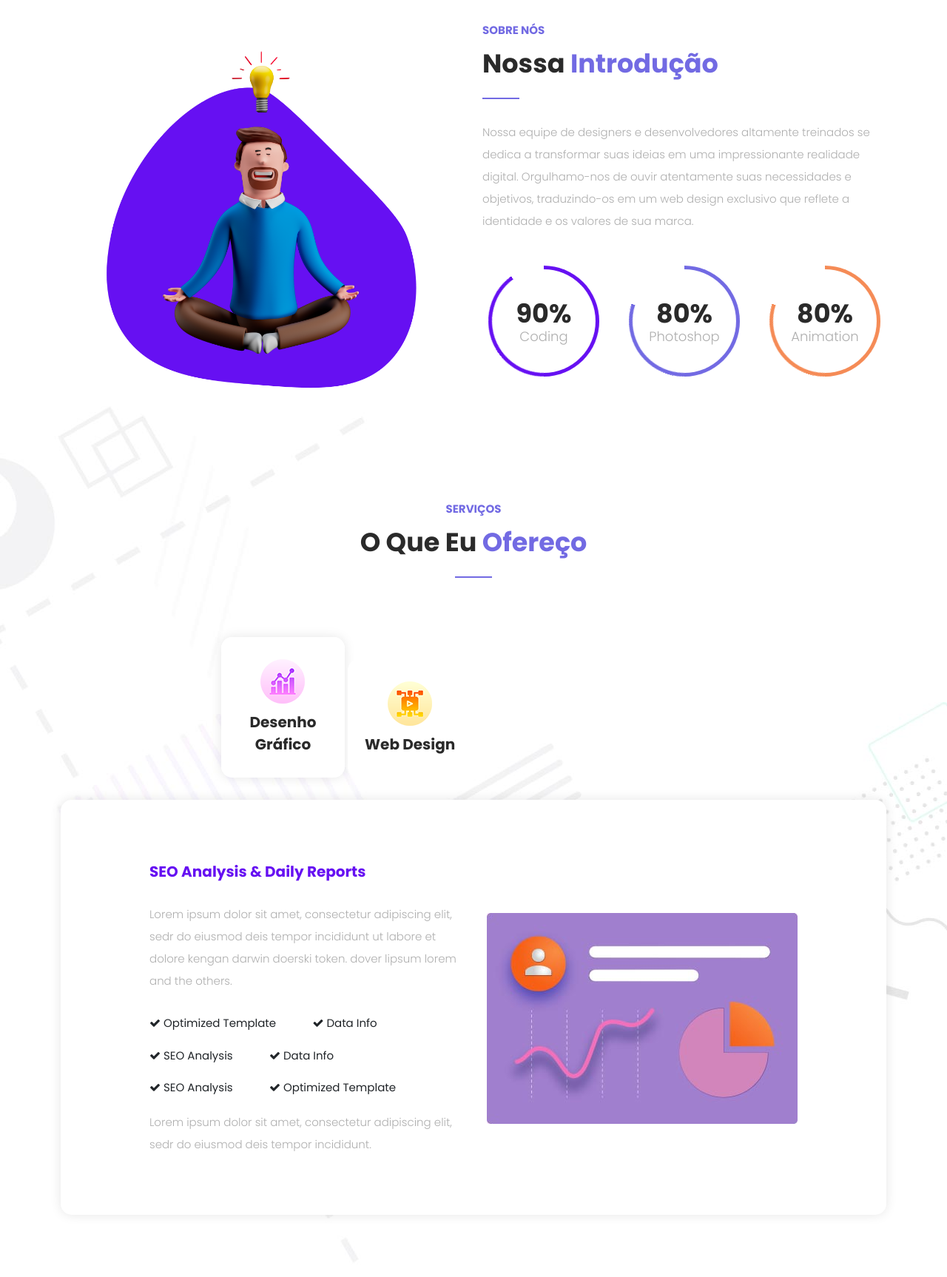
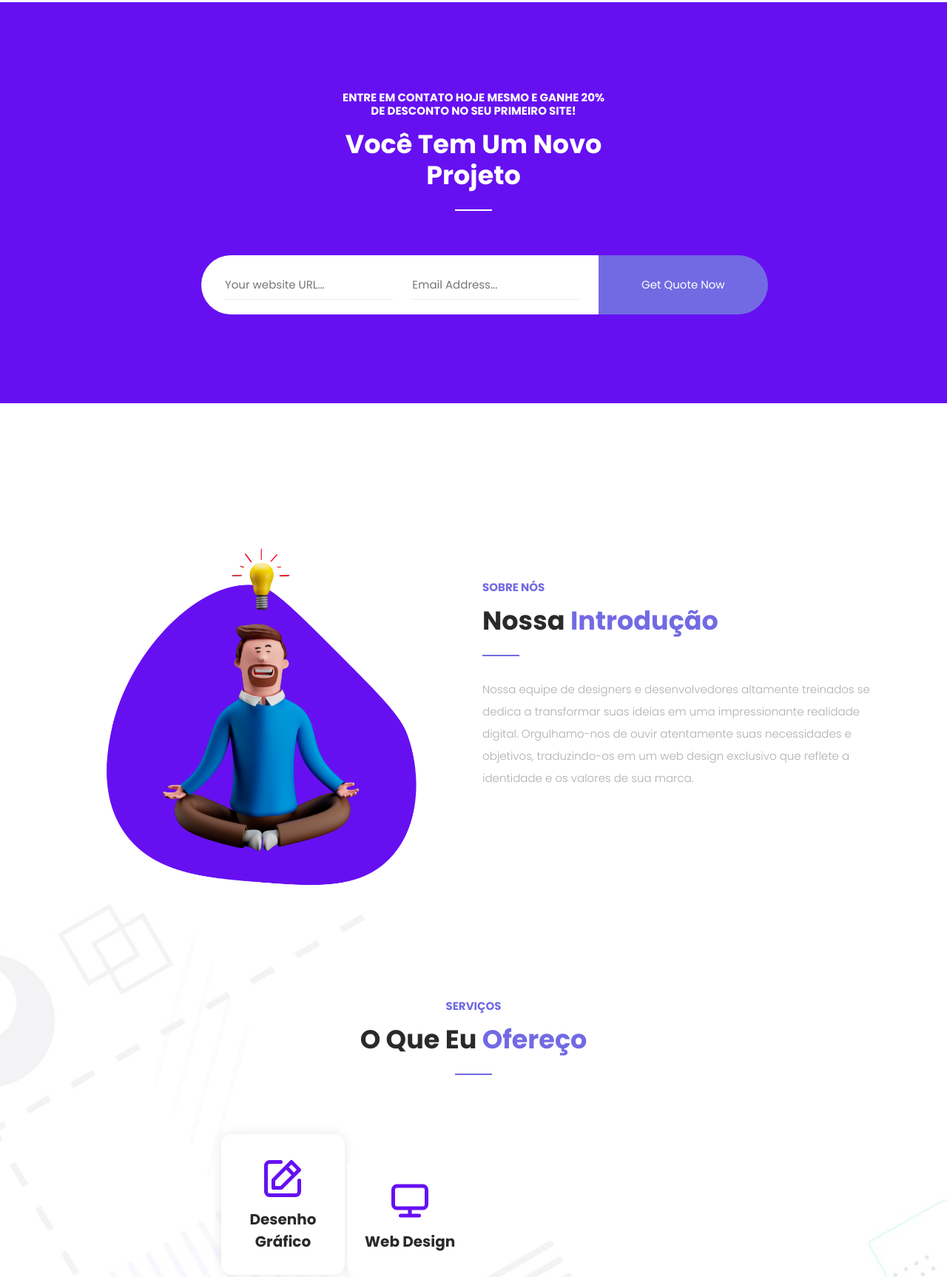
Before and after one commit to EnzoPrina/epzun, a plain HTML site: page index.html in a window 1280 px wide. Shown: the part 1079-2805 px from the top of the page at 74% size. Drawn offline with nearby package versions, Linux system fonts and the light colour scheme.

Commit message:
servicios

```diff
--- a/assets/css/templatemo-digimedia-v1.css
+++ b/assets/css/templatemo-digimedia-v1.css
@@ -876,6 +876,36 @@ header
     display: flex !important;
   }
 }
+
+
+
+
+/* Estilos para el div de dos columnas */
+.column-container {
+  display: flex;
+  background-color: #6610f2;
+  justify-content: center; /* Centra horizontalmente */
+  align-items: center; /* Centra verticalmente */
+  height: 100vh; /* Altura del viewport */
+}
+
+.column {
+  padding: 20px;
+  box-sizing: border-box;
+  text-align: center; /* Centra el contenido del texto */
+}
+
+.column p {
+  margin: 0; /* Elimina margen predeterminado del párrafo */
+}
+
+.column img {
+  max-width: 100%;
+  height: auto;
+}
+
+
+
 
 /*
 ---------------------------------------------
--- a/index.html
+++ b/index.html
@@ -133,6 +133,48 @@ https://templatemo.com/tm-568-digimedia
     </div>
   </div>
 
+
+
+  <div id="free-quote" class="free-quote">
+    <div class="container">
+      <div class="row">
+        <div class="col-lg-4 offset-lg-4">
+          <div class="section-heading  wow fadeIn" data-wow-duration="1s" data-wow-delay="0.3s">
+            <h6>Entre em contato hoje mesmo e ganhe 20% de desconto no seu primeiro site!
+            </h6>
+            <h4>Você tem um novo projeto</h4>
+            <div class="line-dec"></div>
+          </div>
+        </div>
+        <div class="col-lg-8 offset-lg-2  wow fadeIn" data-wow-duration="1s" data-wow-delay="0.8s">
+          <form id="search" action="#" method="GET">
+            <div class="row">
+              <div class="col-lg-4 col-sm-4">
+                <fieldset>
+                  <input type="web" name="web" class="website" placeholder="Your website URL..." autocomplete="on" required>
+                </fieldset>
+              </div>
+              <div class="col-lg-4 col-sm-4">
+                <fieldset>
+                  <input type="address" name="address" class="email" placeholder="Email Address..." autocomplete="on" required>
+                </fieldset>
+              </div>
+              <div class="col-lg-4 col-sm-4">
+                <fieldset>
+                  <button type="submit" class="main-button">Get Quote Now</button>
+                </fieldset>
+              </div>
+            </div>
+          </form>
+        </div>
+      </div>
+    </div>
+  </div>
+
+
+
+
+
   <div id="about" class="about section">
     <div class="container">
       <div class="row">
@@ -154,55 +196,18 @@ https://templatemo.com/tm-568-digimedia
                 <div class="row">
                   <div class="col-lg-4 col-sm-4">
                     <div class="skill-item first-skill-item wow fadeIn" data-wow-duration="1s" data-wow-delay="0s">
-                      <div class="progress" data-percentage="90">
-                        <span class="progress-left">
-                          <span class="progress-bar"></span>
-                        </span>
-                        <span class="progress-right">
-                          <span class="progress-bar"></span>
-                        </span>
-                        <div class="progress-value">
-                          <div>
-                            90%<br>
-                            <span>Coding</span>
-                          </div>
-                        </div>
-                      </div>
+
                     </div>
                   </div>
                   <div class="col-lg-4 col-sm-4">
                     <div class="skill-item second-skill-item wow fadeIn" data-wow-duration="1s" data-wow-delay="0s">
-                      <div class="progress" data-percentage="80">
-                        <span class="progress-left">
-                          <span class="progress-bar"></span>
-                        </span>
-                        <span class="progress-right">
-                          <span class="progress-bar"></span>
-                        </span>
-                        <div class="progress-value">
-                          <div>
-                            80%<br>
-                            <span>Photoshop</span>
-                          </div>
-                        </div>
+
                       </div>
                     </div>
                   </div>
                   <div class="col-lg-4 col-sm-4">
                     <div class="skill-item third-skill-item wow fadeIn" data-wow-duration="1s" data-wow-delay="0s">
-                      <div class="progress" data-percentage="80">
-                        <span class="progress-left">
-                          <span class="progress-bar"></span>
-                        </span>
-                        <span class="progress-right">
-                          <span class="progress-bar"></span>
-                        </span>
-                        <div class="progress-value">
-                          <div>
-                            80%<br>
-                            <span>Animation</span>
-                          </div>
-                        </div>
+
                       </div>
                     </div>
                   </div>
@@ -233,13 +238,13 @@ https://templatemo.com/tm-568-digimedia
                   <div class="menu">
                     <div class="first-thumb active">
                       <div class="thumb">
-                        <span class="icon"><img src="assets/images/service-icon-01.png" alt=""></span>
+                        <span class="icon"><img src="assets/images/edit.svg" alt=""></span>
                         Desenho Gráfico
                       </div>
                     </div>
                     <div>
                       <div class="thumb">
-                        <span class="icon"><img src="assets/images/service-icon-02.png" alt=""></span>
+                        <span class="icon"><img src="assets/images/desktop.svg" alt=""></span>
                         Web Design
                       </div>
                     </div>
@@ -261,17 +266,15 @@ https://templatemo.com/tm-568-digimedia
                           <div class="row">
                             <div class="col-lg-6 align-self-center">
                               <div class="left-text">
-                                <h4>SEO Analysis &amp; Daily Reports</h4>
-                                <p>Lorem ipsum dolor sit amet, consectetur adipiscing elit, sedr do eiusmod deis tempor incididunt ut labore et dolore kengan darwin doerski token.
-                                  dover lipsum lorem and the others.</p>
-                                <div class="ticks-list"><span><i class="fa fa-check"></i> Optimized Template</span> <span><i class="fa fa-check"></i> Data Info</span> <span><i class="fa fa-check"></i> SEO Analysis</span>
-                                  <span><i class="fa fa-check"></i> Data Info</span> <span><i class="fa fa-check"></i> SEO Analysis</span> <span><i class="fa fa-check"></i> Optimized Template</span></div>
-                                <p>Lorem ipsum dolor sit amet, consectetur adipiscing elit, sedr do eiusmod deis tempor incididunt.</p>
+                                <h4>Desenho Gráfico</h4>
+                                <p>Olá! Pronto para dar vida à tua visão? Sou o teu designer gráfico apaixonado e criativo, pronto para transformar as tuas ideias em obras-primas visuais. Juntos faremos o teu projeto brilhar!</p>
+                                <div class="ticks-list"><span><i class="fa fa-check"></i> Design de material impresso</span> <span><i class="fa fa-check"></i> Design digital</span> <span><i class="fa fa-check"></i> Marca e identidade corporativa</span>
+                                  <span><i class="fa fa-check"></i> Ilustração</span> <span><i class="fa fa-check"></i> Edição de imagem</span> <span><i class="fa fa-check"></i> Design de embalagens e rótulos</span><span><i class="fa fa-check"></i>Animação e mídia</span></div>
                               </div>
                             </div>
                             <div class="col-lg-6 align-self-center">
                               <div class="right-image">
-                                <img src="assets/images/services-image.jpg" alt="">
+                                <img src="assets/images/serviços-18.png" alt="">
                               </div>
                             </div>
                           </div>
@@ -284,17 +287,20 @@ https://templatemo.com/tm-568-digimedia
                           <div class="row">
                             <div class="col-lg-6 align-self-center">
                               <div class="left-text">
-                                <h4>Healthy Food &amp; Life</h4>
-                                <p>Lorem ipsum dolor sit amet, consectetur adipiscing elit, sedr do eiusmod deis tempor incididunt ut labore et dolore kengan darwin doerski token.
-                                  dover lipsum lorem and the others.</p>
-                                <div class="ticks-list"><span><i class="fa fa-check"></i> Optimized Template</span> <span><i class="fa fa-check"></i> Data Info</span> <span><i class="fa fa-check"></i> SEO Analysis</span>
-                                  <span><i class="fa fa-check"></i> Data Info</span> <span><i class="fa fa-check"></i> SEO Analysis</span> <span><i class="fa fa-check"></i> Optimized Template</span></div>
-                                <p>Lorem ipsum dolor sit amet, consectetur adipiscing elit, sedr do eiusmod deis tempor incididunt.</p>
+                                <h4>Web Design</h4>
+                                <p>Olá! Pronto para levar a tua visão para o mundo digital? Sou um designer web apaixonado,
+                                  pronto para transformar as tuas ideias em sites impressionantes. Juntos, vamos criar uma presença online
+                                  que se destaque e atraia. Vamos fazer o teu projeto brilhar na web!</p>
+                                <div class="ticks-list"><span><i class="fa fa-check"></i> Criação de Modelos Interativos</span> <span><i class="fa fa-check"></i>Design Responsivo</span> <span><i class="fa fa-check"></i>
+                                  Otimização de imagem</span>
+                                  <span><i class="fa fa-check"></i> Animações e Efeitos Visuais</span> <span><i class="fa fa-check"></i>
+                                    Implementação de Projetos Personalizados </span> <span><i class="fa fa-check"></i> Melhoria de Usabilidade</span></div>
+
                               </div>
                             </div>
                             <div class="col-lg-6 align-self-center">
                               <div class="right-image">
-                                <img src="assets/images/services-image-02.jpg" alt="">
+                                <img src="assets/images/serviços-19.png" alt="">
                               </div>
                             </div>
                           </div>
```
Also changed, not shown: assets/images/desktop.svg (added), assets/images/edit.svg (added), assets/images/serviços-18.png (added), assets/images/serviços-19.png (added).
